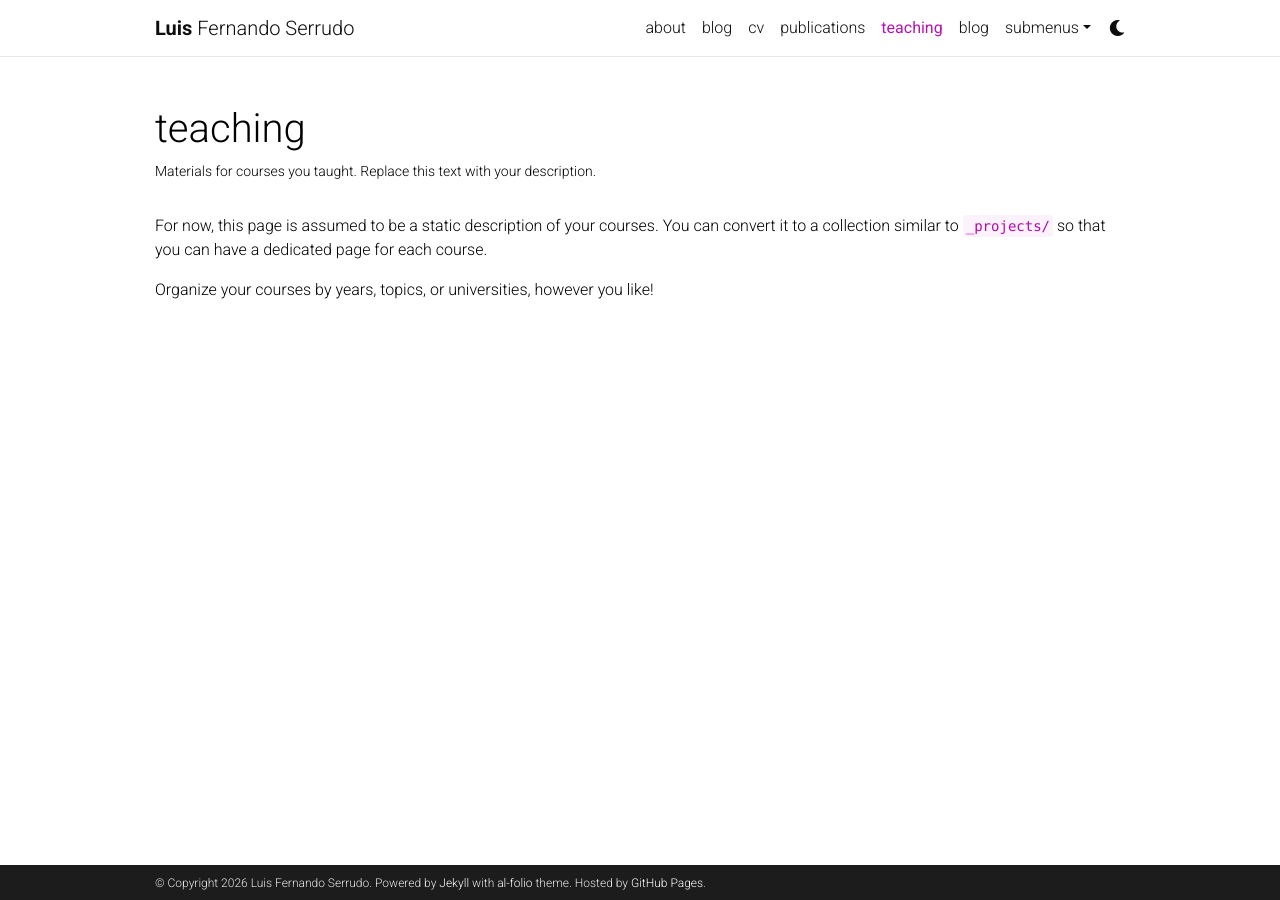
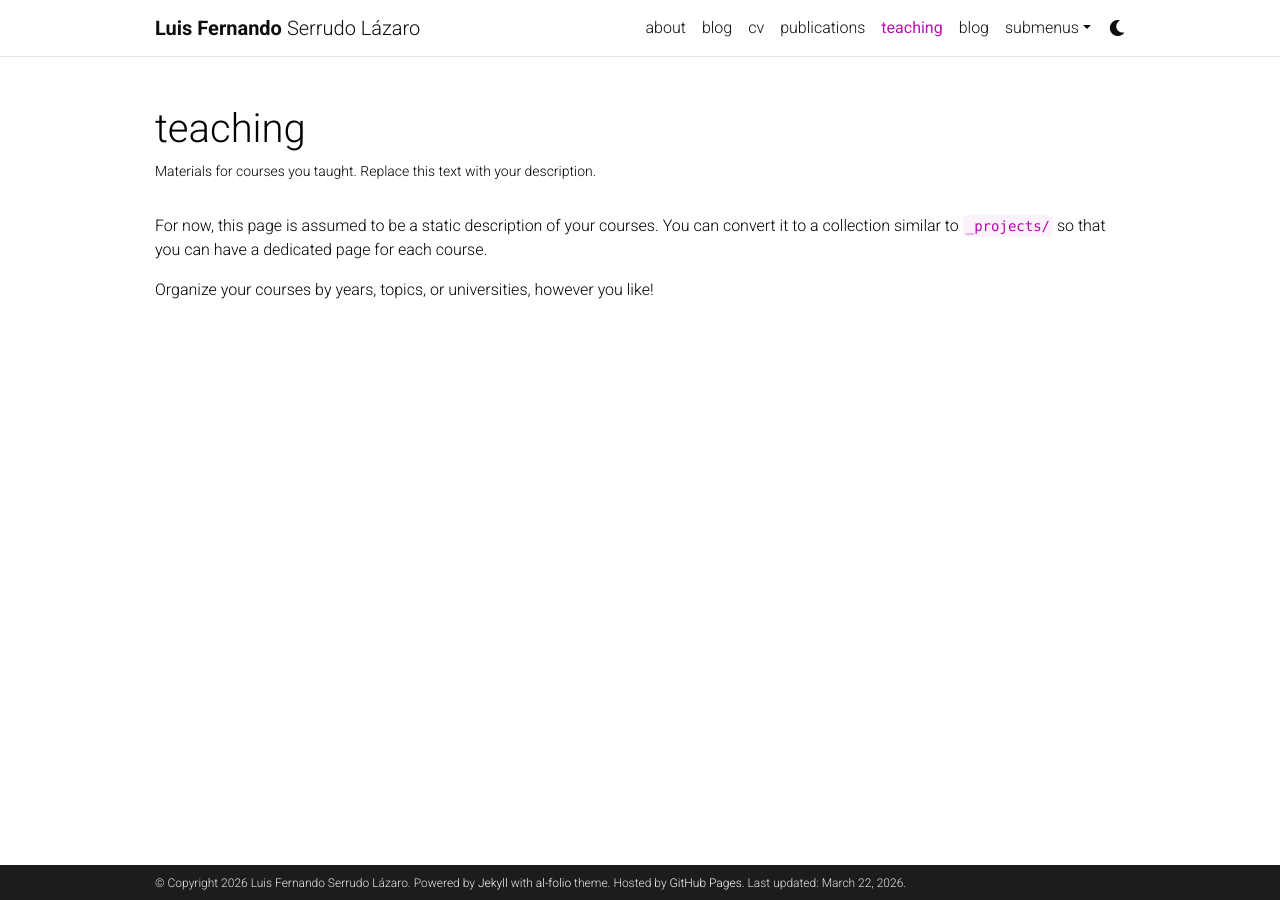
Before and after one commit to lserrudo/lserrudo.github.io, a Jekyll site: the page built from _pages/teaching.md, in a window 1280 px wide. Built offline with Jekyll 4.4.1, drawn with Linux system fonts in a browser that asks for light colours; comment, search, counter and statistics services are not loaded; a style sheet for code colours, icons or effects is not loaded.

Commit message:
Update personal information in _config.yml

```diff
--- a/_config.yml
+++ b/_config.yml
@@ -3,9 +3,9 @@
 # -----------------------------------------------------------------------------
 
 title: blank # the website title (if blank, full name will be used instead)
-first_name: Luis
-middle_name: Fernando
-last_name: Serrudo
+first_name: Luis Fernando
+middle_name:
+last_name: Serrudo Lázaro
 email: lserrudo@fen.uchile.cl
 description: > # the ">" symbol means to ignore newlines until "footer_text:"
   A simple, whitespace theme for academics. Based on [*folio](https://github.com/bogoli/-folio) design.
@@ -19,7 +19,7 @@
 
 url: https://lserrudo.github.io # the base hostname & protocol for your site
 baseurl:
-last_updated: false # set to true if you want to display last updated in the footer
+last_updated: true # set to true if you want to display last updated in the footer
 impressum_path:  # set to path to include impressum link in the footer, use the same path as permalink in a page, helps to conform with EU GDPR
 
 # -----------------------------------------------------------------------------
```
